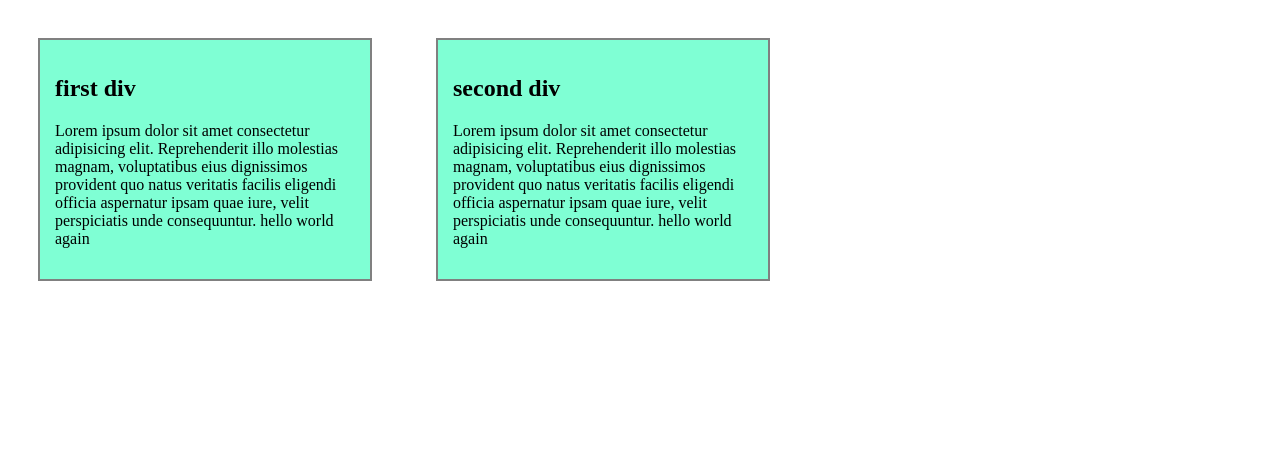
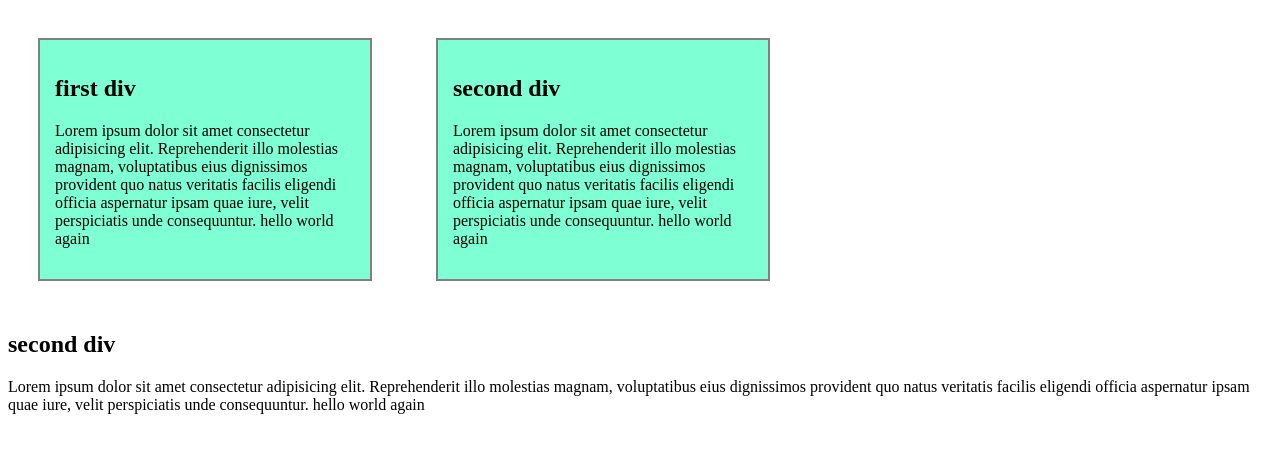
Before and after one commit to Amran13/lecture0, a plain HTML site: page index.html in a window 1280 px wide. Drawn offline with Linux system fonts and the light colour scheme.

Commit message:
3rd div added

```diff
--- a/index.html
+++ b/index.html
@@ -26,5 +26,9 @@
         <h2>second div</h2>
         <p>Lorem ipsum dolor sit amet consectetur adipisicing elit. Reprehenderit illo molestias magnam, voluptatibus eius dignissimos provident quo natus veritatis facilis eligendi officia aspernatur ipsam quae iure, velit perspiciatis unde consequuntur. hello world again</p>
     </div>
+    <div class="third-div">
+        <h2>second div</h2>
+        <p>Lorem ipsum dolor sit amet consectetur adipisicing elit. Reprehenderit illo molestias magnam, voluptatibus eius dignissimos provident quo natus veritatis facilis eligendi officia aspernatur ipsam quae iure, velit perspiciatis unde consequuntur. hello world again</p>
+    </div>
 </body>
 </html>
```
